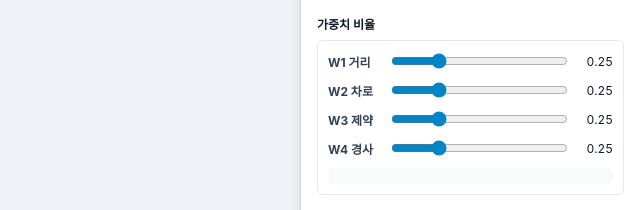
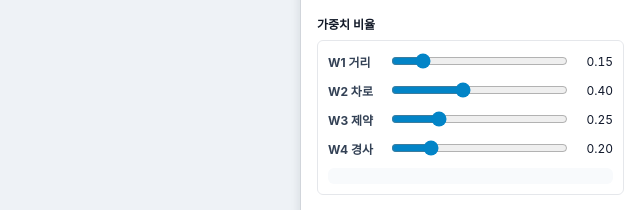
Before and after one commit to ds3mbc-snu/siheung-career-camp, a plain HTML site: page graph_mst_map.html in a window 1280 px wide. Shown: the part 422-632 px from the top of the page, 640-1280 px from the left. Drawn offline with nearby package versions, Linux system fonts and the light colour scheme; a small style sheet from the web is missing.

Commit message:
Update default graph weights

```diff
--- a/graph_mst_map.html
+++ b/graph_mst_map.html
@@ -539,13 +539,13 @@
           <div class="weight-panel">
             <div class="weight-row">
               <label for="weight-distance">W1 거리</label>
-              <input id="weight-distance" class="weight-input" data-weight-key="distance" type="range" min="0" max="1" step="0.05" value="0.25">
-              <span id="weight-distance-value" class="weight-value">0.25</span>
+              <input id="weight-distance" class="weight-input" data-weight-key="distance" type="range" min="0" max="1" step="0.05" value="0.15">
+              <span id="weight-distance-value" class="weight-value">0.15</span>
             </div>
             <div class="weight-row">
               <label for="weight-lane">W2 차로</label>
-              <input id="weight-lane" class="weight-input" data-weight-key="lane" type="range" min="0" max="1" step="0.05" value="0.25">
-              <span id="weight-lane-value" class="weight-value">0.25</span>
+              <input id="weight-lane" class="weight-input" data-weight-key="lane" type="range" min="0" max="1" step="0.05" value="0.40">
+              <span id="weight-lane-value" class="weight-value">0.40</span>
             </div>
             <div class="weight-row">
               <label for="weight-w3">W3 제약</label>
@@ -554,8 +554,8 @@
             </div>
             <div class="weight-row">
               <label for="weight-slope">W4 경사</label>
-              <input id="weight-slope" class="weight-input" data-weight-key="slope" type="range" min="0" max="1" step="0.05" value="0.25">
-              <span id="weight-slope-value" class="weight-value">0.25</span>
+              <input id="weight-slope" class="weight-input" data-weight-key="slope" type="range" min="0" max="1" step="0.05" value="0.20">
+              <span id="weight-slope-value" class="weight-value">0.20</span>
             </div>
             <div id="weight-summary" class="weight-summary"></div>
           </div>
@@ -815,7 +815,7 @@
       });
       const sum = raw.distance + raw.lane + raw.protection + raw.slope;
       if (sum <= 0) {
-        return { distance: 0.25, lane: 0.25, protection: 0.25, slope: 0.25 };
+        return { distance: 0.15, lane: 0.40, protection: 0.25, slope: 0.20 };
       }
       return {
         distance: raw.distance / sum,
```
